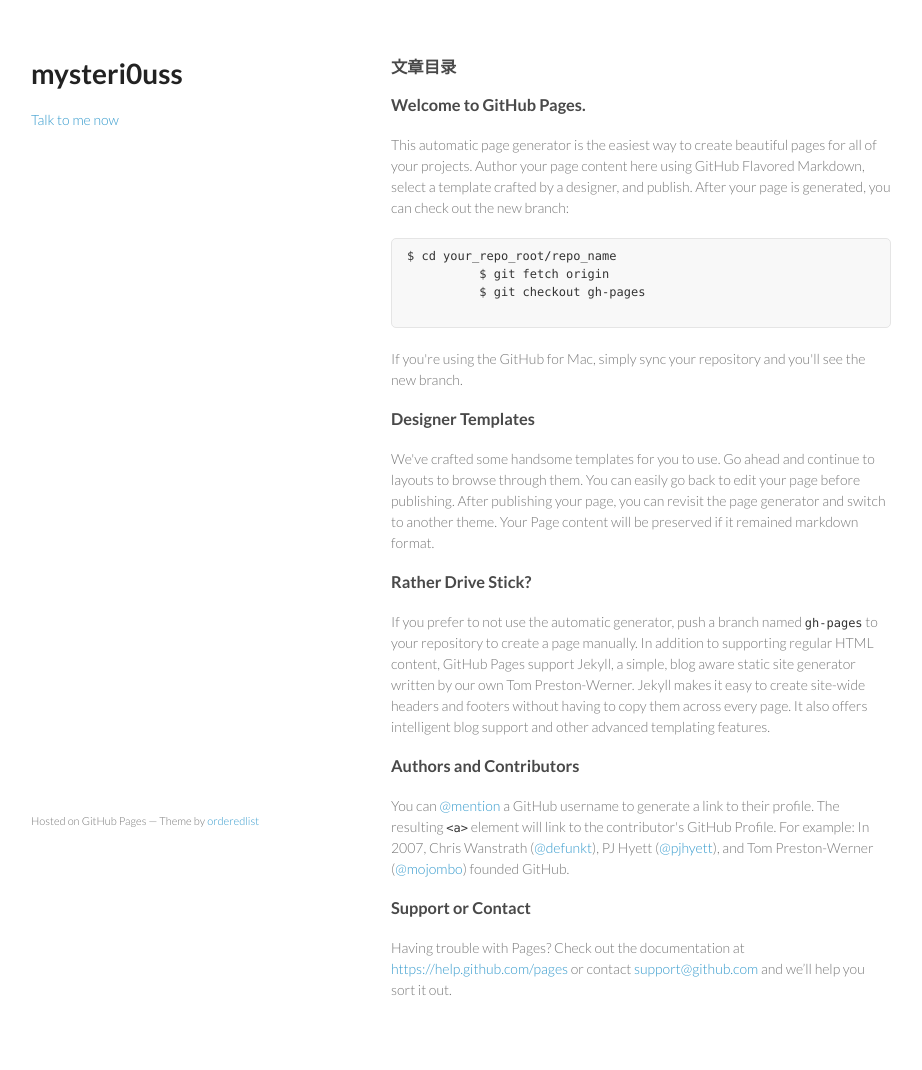
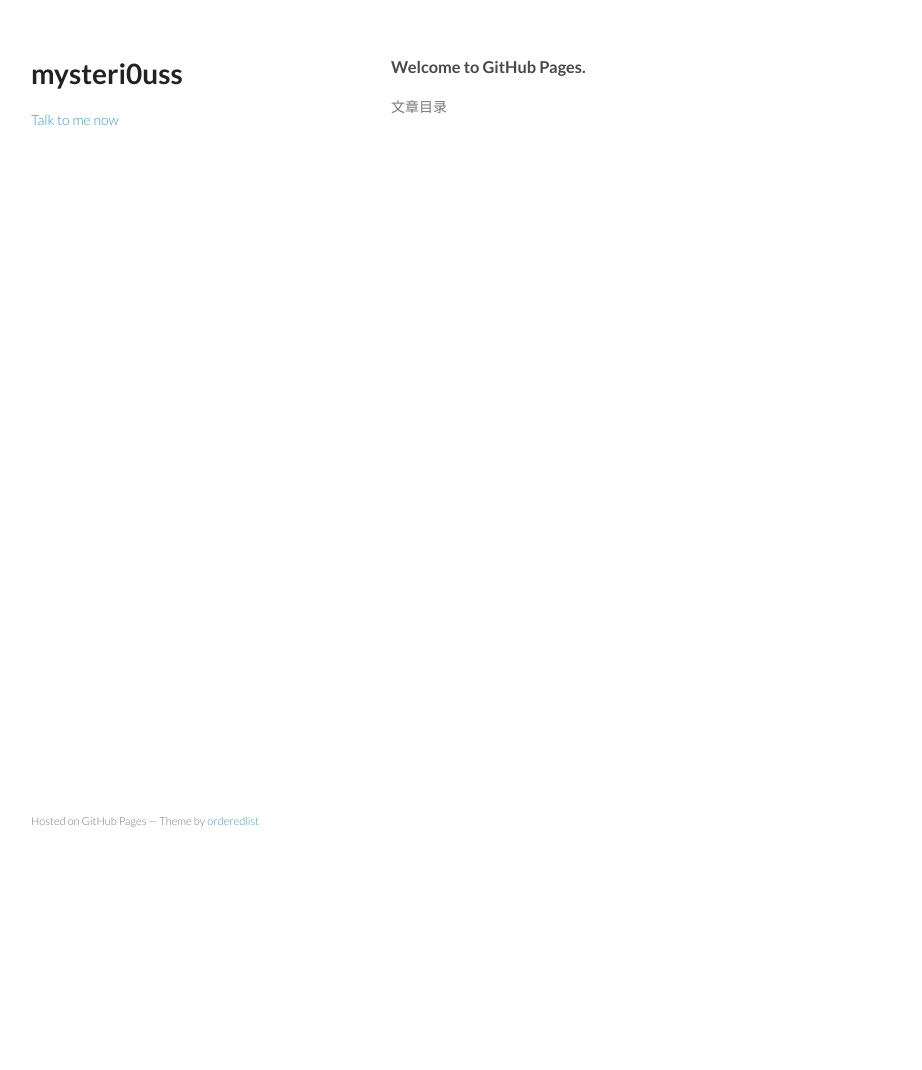
Before and after one commit to mysteri0uss/mysteri0uss.github.io, a Jekyll site: the page built from index.html, in a window 1280 px wide. Shown: the whole page, without its empty margins (179-1101 px from the left). Built offline with Jekyll 4.4.1, drawn with Linux system fonts in a browser that asks for light colours; Markdown is read by kramdown in place of the engine named in the settings; after the commit the page ends 900 px from its top, so only the background shows below that.

Commit message:
update home

```diff
--- a/_layouts/default.html
+++ b/_layouts/default.html
@@ -23,43 +23,11 @@
 
     </header>
     <section>
-
-
-
       <h3>
+        <a id="welcome-to-github-pages" class="anchor" href="#welcome-to-github-pages" aria-hidden="true"><span class="octicon octicon-link"></span></a>Welcome to GitHub Pages.</h3>
         {{ page.title }}
         {{ content }}
 
-        <a id="welcome-to-github-pages" class="anchor" href="#welcome-to-github-pages" aria-hidden="true"><span class="octicon octicon-link"></span></a>Welcome to GitHub Pages.</h3>
-
-        <p>This automatic page generator is the easiest way to create beautiful pages for all of your projects. Author your page content here using GitHub Flavored Markdown, select a template crafted by a designer, and publish. After your page is generated, you can check out the new branch:</p>
-
-        <pre><code>$ cd your_repo_root/repo_name
-          $ git fetch origin
-          $ git checkout gh-pages
-        </code></pre>
-
-        <p>If you're using the GitHub for Mac, simply sync your repository and you'll see the new branch.</p>
-
-        <h3>
-          <a id="designer-templates" class="anchor" href="#designer-templates" aria-hidden="true"><span class="octicon octicon-link"></span></a>Designer Templates</h3>
-
-          <p>We've crafted some handsome templates for you to use. Go ahead and continue to layouts to browse through them. You can easily go back to edit your page before publishing. After publishing your page, you can revisit the page generator and switch to another theme. Your Page content will be preserved if it remained markdown format.</p>
-
-          <h3>
-            <a id="rather-drive-stick" class="anchor" href="#rather-drive-stick" aria-hidden="true"><span class="octicon octicon-link"></span></a>Rather Drive Stick?</h3>
-
-            <p>If you prefer to not use the automatic generator, push a branch named <code>gh-pages</code> to your repository to create a page manually. In addition to supporting regular HTML content, GitHub Pages support Jekyll, a simple, blog aware static site generator written by our own Tom Preston-Werner. Jekyll makes it easy to create site-wide headers and footers without having to copy them across every page. It also offers intelligent blog support and other advanced templating features.</p>
-
-            <h3>
-              <a id="authors-and-contributors" class="anchor" href="#authors-and-contributors" aria-hidden="true"><span class="octicon octicon-link"></span></a>Authors and Contributors</h3>
-
-              <p>You can <a href="https://github.com/blog/821" class="user-mention">@mention</a> a GitHub username to generate a link to their profile. The resulting <code>&lt;a&gt;</code> element will link to the contributor's GitHub Profile. For example: In 2007, Chris Wanstrath (<a href="https://github.com/defunkt" class="user-mention">@defunkt</a>), PJ Hyett (<a href="https://github.com/pjhyett" class="user-mention">@pjhyett</a>), and Tom Preston-Werner (<a href="https://github.com/mojombo" class="user-mention">@mojombo</a>) founded GitHub.</p>
-
-              <h3>
-                <a id="support-or-contact" class="anchor" href="#support-or-contact" aria-hidden="true"><span class="octicon octicon-link"></span></a>Support or Contact</h3>
-
-                <p>Having trouble with Pages? Check out the documentation at <a href="https://help.github.com/pages">https://help.github.com/pages</a> or contact <a href="mailto:support@github.com">support@github.com</a> and we’ll help you sort it out.</p>
               </section>
               <footer>
                 <p><small>Hosted on GitHub Pages &mdash; Theme by <a href="https://github.com/orderedlist">orderedlist</a></small></p>
```
